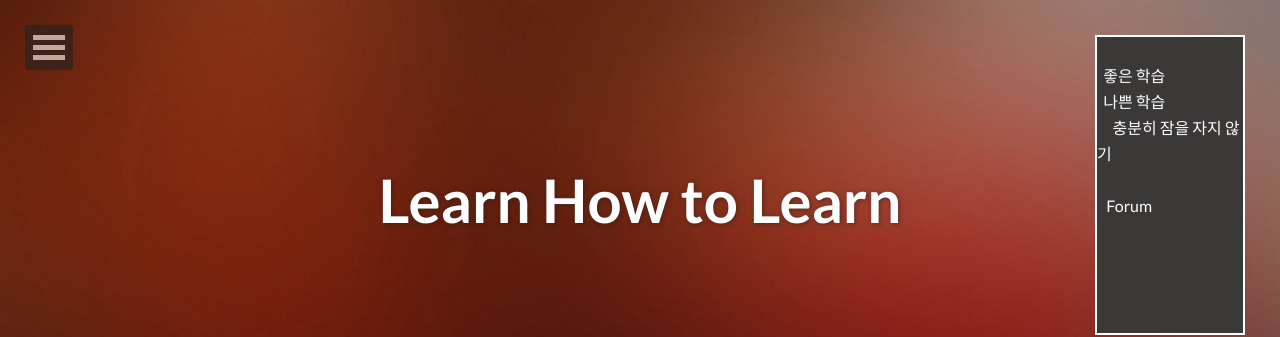
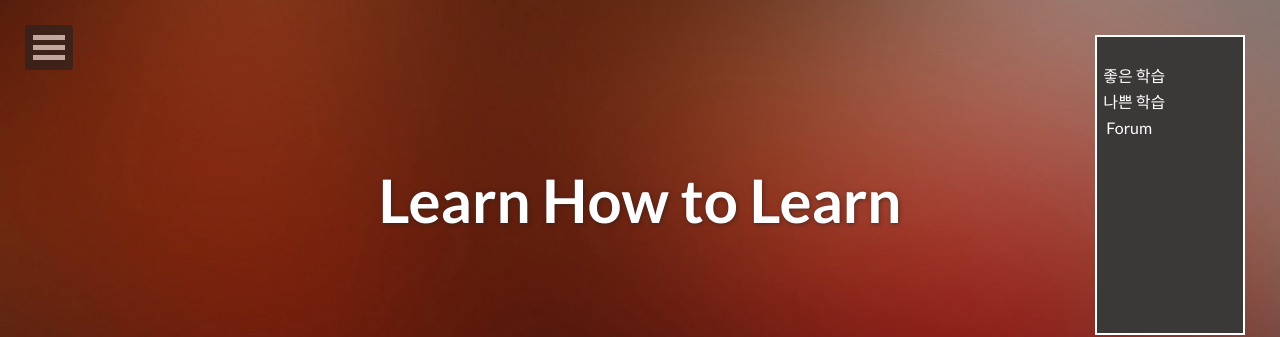
Before and after one commit to geoncheollee/geonblog, a Jekyll site: the page built from how_study.html, in a window 1280 px wide. Shown: the top 337 px of the page. Built offline with Jekyll 4.4.1, drawn with Linux system fonts in a browser that asks for light colours; nearby versions of some CDN libraries; comment, search, counter and statistics services are not loaded.

Commit message:
Update how_study.html

```diff
--- a/how_study.html
+++ b/how_study.html
@@ -17,7 +17,6 @@ share: true
 	<div style="background-image: URL({{ site.url }}/images/list2.png); height: 300px; width: 150px; border: 2px solid white; position: fixed; top: 35px; right: 35px;">
   			<br><a href="#good" style="color: white"> &nbsp;&nbsp;좋은 학습 </a> <br>
   		  	<a href="#bad" style="color: white"> &nbsp;&nbsp;나쁜 학습</a> <br>
-  			<a href="#bad10" style="color: white"> &nbsp;&nbsp;&nbsp;&nbsp;&nbsp;충분히 잠을 자지 않기 </a> <br><br>
   			<a href="#forum" style="color: white"> &nbsp;&nbsp; Forum </a> <br>
 
 		</div>
```
